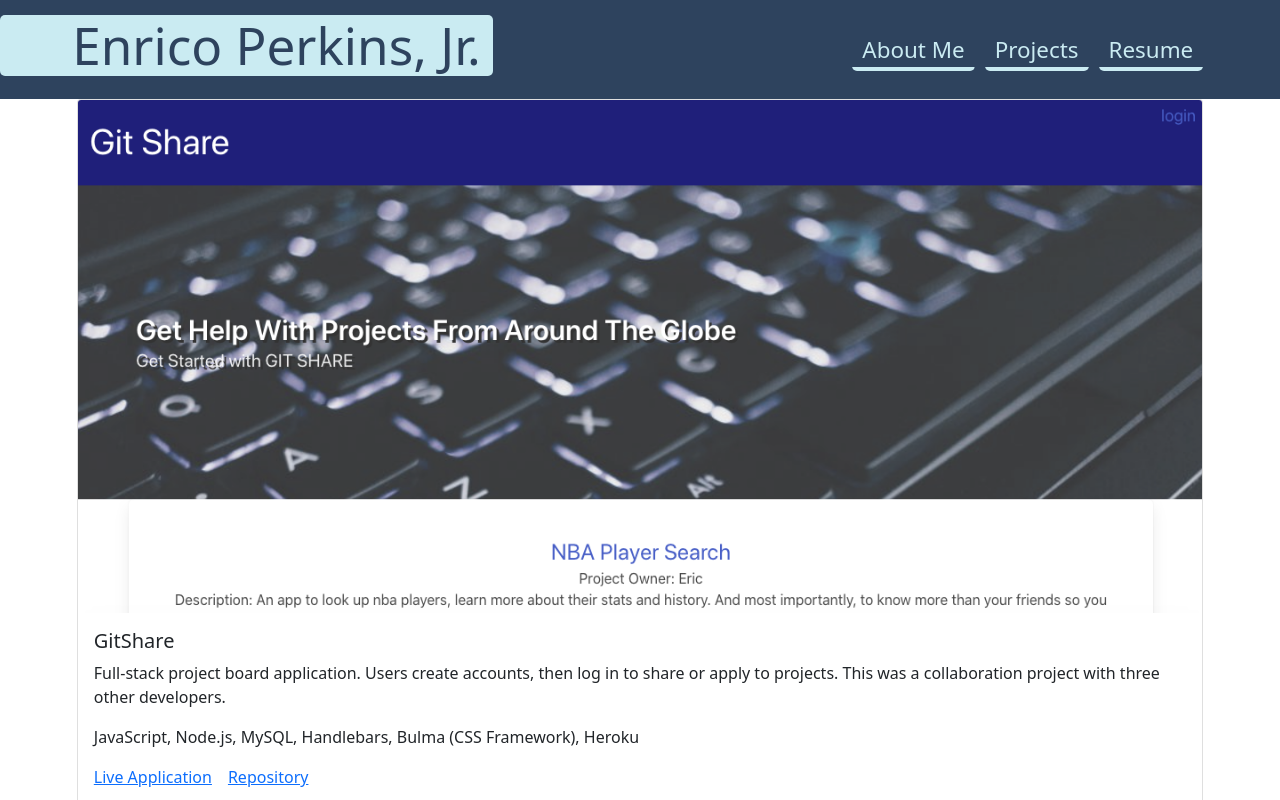
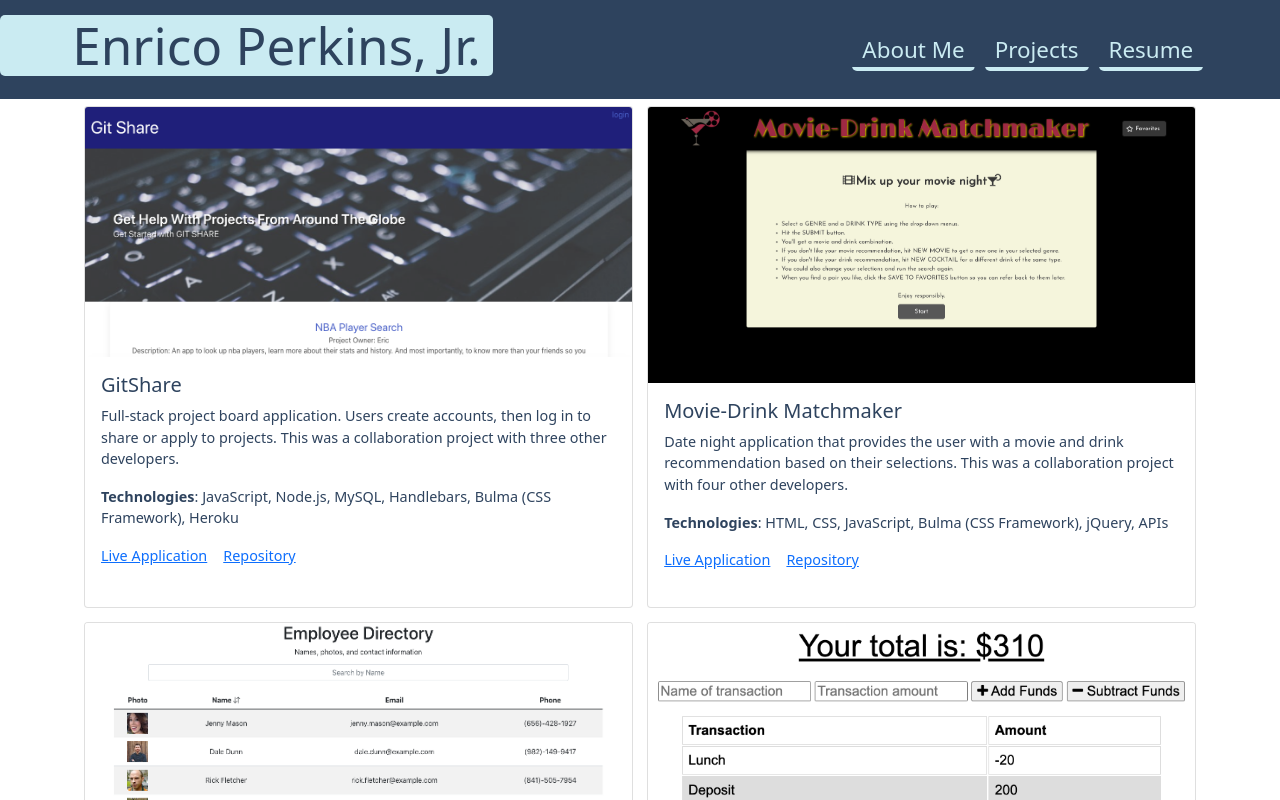
Before and after one commit to evperkinsjr/react-portfolio, a React (Create React App) app: page /projects in a window 1280 px wide. Shown: the top 800 px of the page. Built offline with nearby package versions, Linux system fonts and the light colour scheme.

Commit message:
styling the project cards

```diff
--- a/src/components/Projects/index.js
+++ b/src/components/Projects/index.js
@@ -1,17 +1,18 @@
 import React from "react";
 import projectsList from "../../utils/projects.json";
+import "./style.css";
 
 function Projects() {
     return (
-        <div>
+        <div className="projects-container">
             {projectsList.map((project) => {
             return (
-                <div className="card">
+                <div className="card flex-project">
                     <img src={project.image} className="card-img-top" alt={project.title}/>
                     <div className="card-body">
                         <h5 className="card-title">{project.title}</h5>
                         <p className="card-text">{project.description}</p>
-                        <p className="card-text">{project.technologies}</p>
+                        <p className="card-text"><b>Technologies</b>: {project.technologies}</p>
                         <a href={project.link} className="card-link">Live Application</a>
                         <a href={project.repo} className="card-link">Repository</a>
                     </div>
--- /dev/null
+++ b/src/components/Projects/style.css
@@ -0,0 +1,22 @@
+.projects-container {
+    display: flex;
+    flex-wrap: wrap;
+    justify-content: center;
+}
+
+.flex-project {
+    border: 5px solid var(--secondary);
+    border-radius: 5px;
+    background-color: var(--tertiary);
+    color: var(--tertiary);
+    flex-basis: calc(50% - 1em);
+    display: flex;
+    align-items: flex-end;
+    padding: 0 0 20px 0;
+    margin: 0.5em;
+    text-decoration: none;
+    background-blend-mode: soft-light;
+    background-size: 100%;
+    transition: all 0.5s;
+    font-size: 0.9rem;
+}
```
